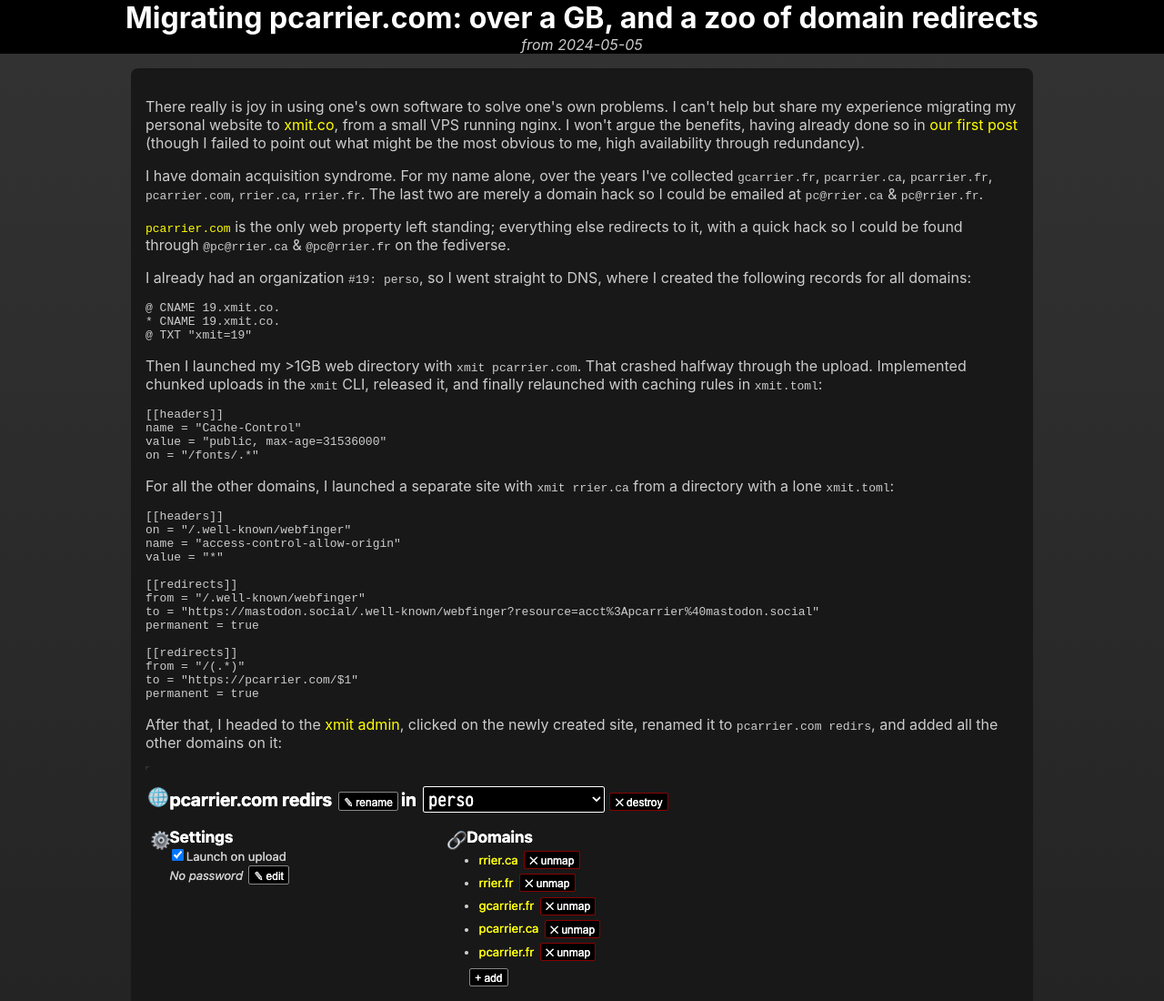
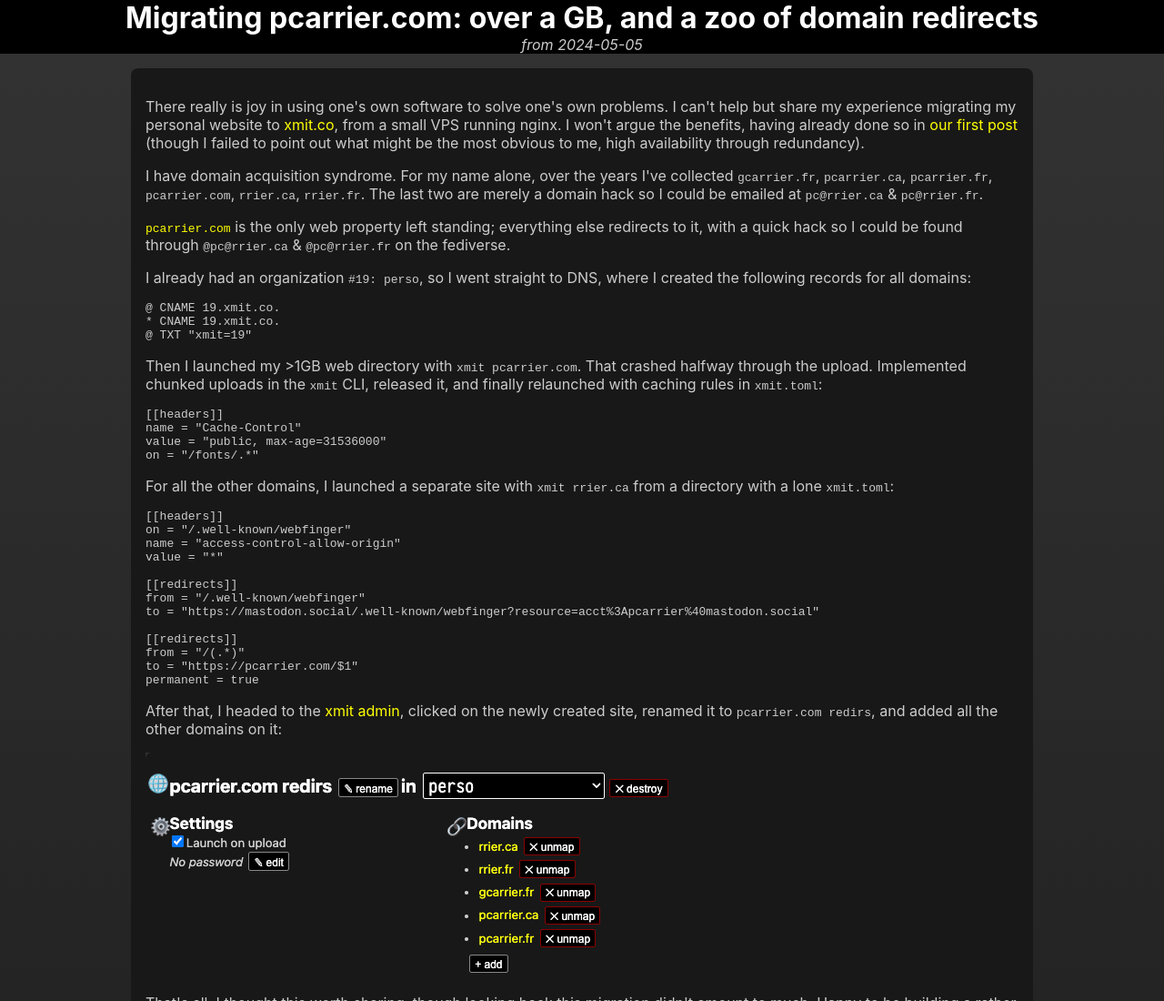
Before and after one commit to xmit-co/xmit.dev, an Eleventy site: page posts/pcarrier-com.md in a window 1280 px wide. Shown: the top 1100 px of the page at 91% size. Built offline with nearby package versions, Linux system fonts and the light colour scheme; Eleventy itself is replaced by a stand-in of ours; code samples lack their colours; files that its build step writes are made by us from their sources.

Commit message:
mastodon is not permanent

```diff
--- a/posts/pcarrier-com.md
+++ b/posts/pcarrier-com.md
@@ -43,7 +43,6 @@
 [[redirects]]
 from = "/.well-known/webfinger"
 to = "https://mastodon.social/.well-known/webfinger?resource=acct%3Apcarrier%40mastodon.social"
-permanent = true
 
 [[redirects]]
 from = "/(.*)"
```
